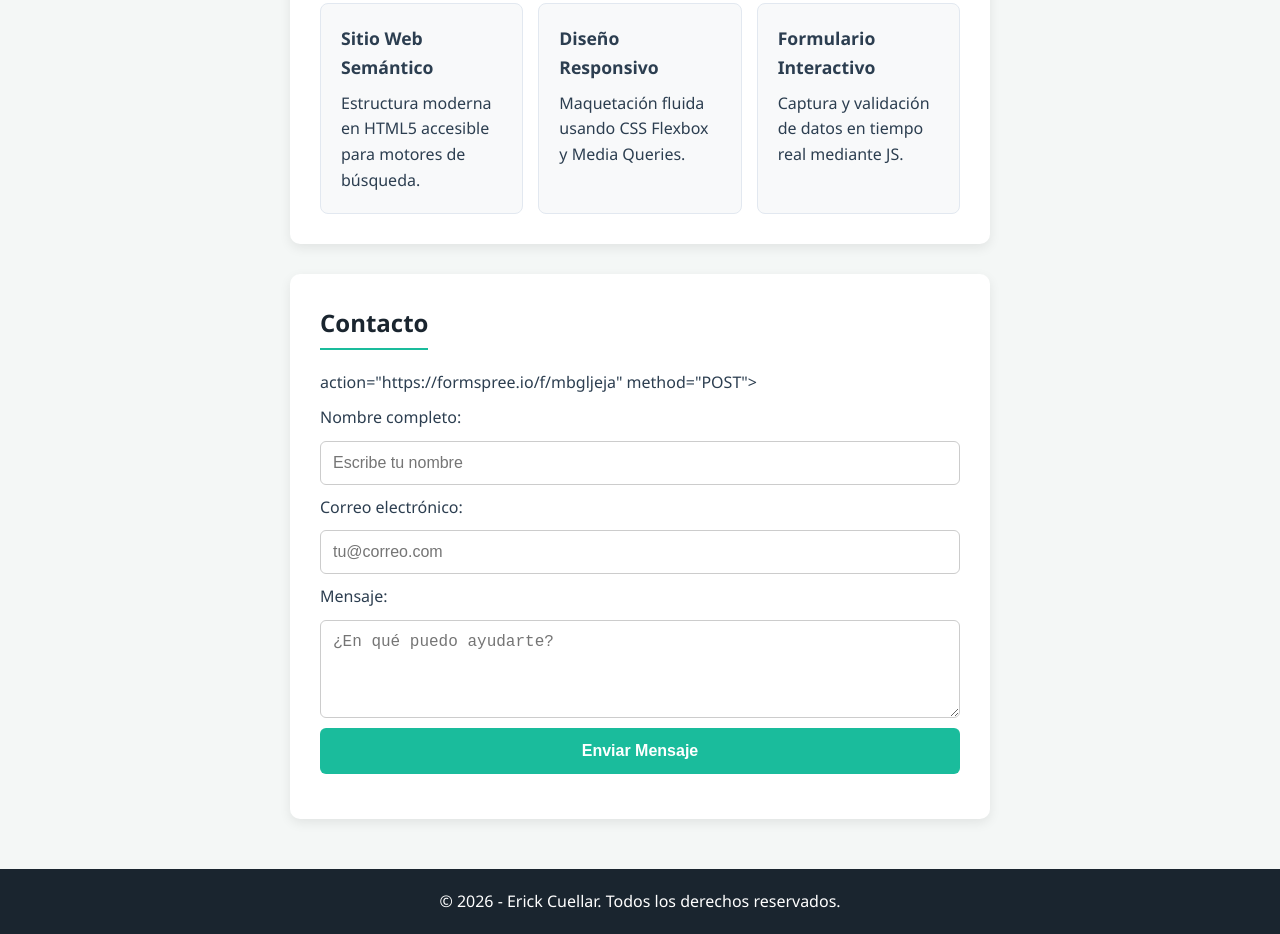
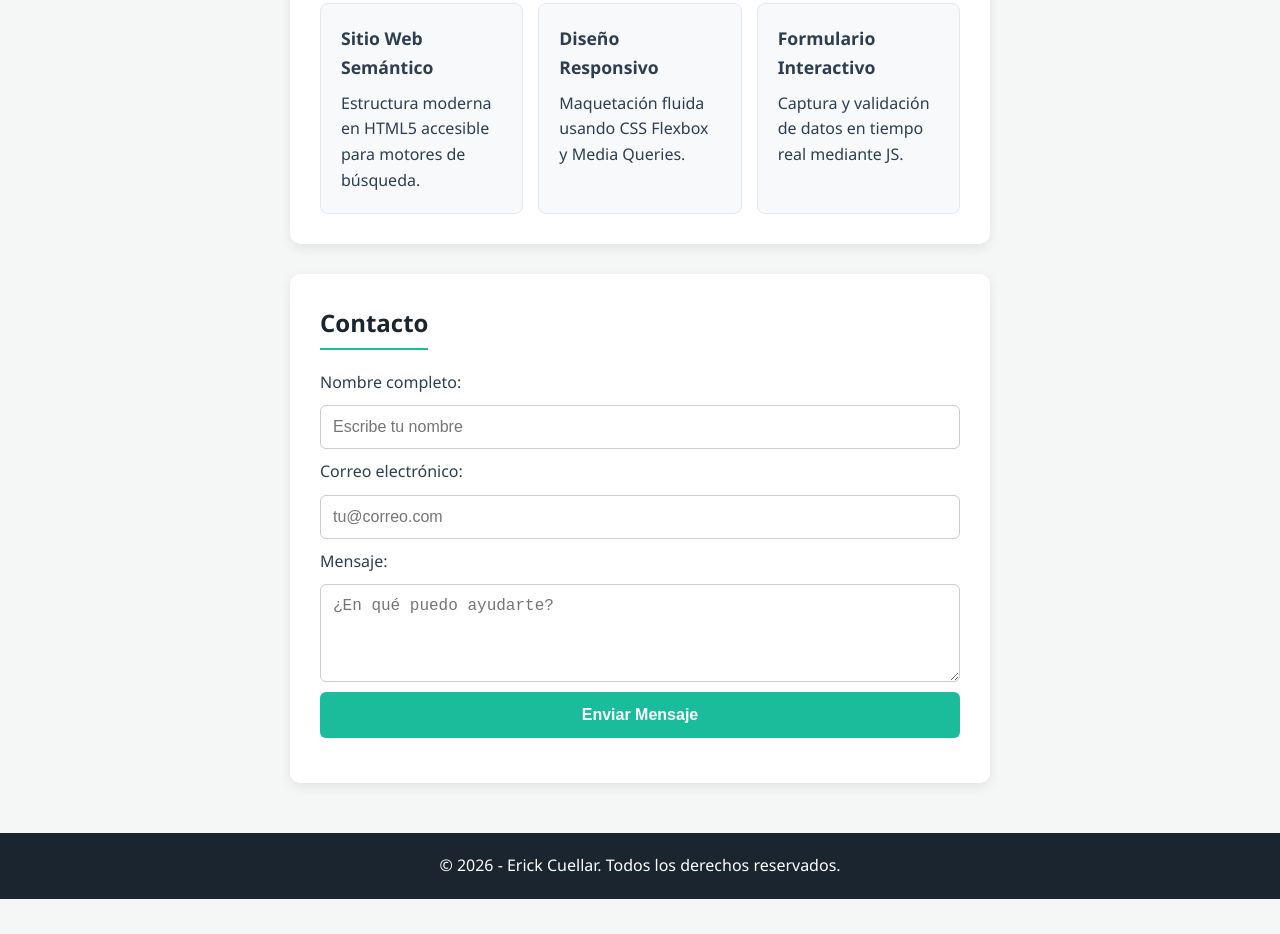
Before and after one commit to G4TOLIBE/mi-portafolio, a plain HTML site: page index.html in a window 1280 px wide. Shown: the part 546-1480 px from the top of the page. After the commit the page ends 1445 px from the top, so only its background shows below. Drawn offline with Linux system fonts and the light colour scheme.

Commit message:
Update index.html

```diff
--- a/index.html
+++ b/index.html
@@ -48,19 +48,21 @@
         <!-- Sección 3: Contacto Dinámico -->
 <section id="contacto">
     <h2>Contacto</h2>
-            <form id="form-contacto"> action="https://formspree.io/f/mbgljeja" method="POST">
 
+    <!-- Asegúrate de abrir la etiqueta con <form -->
+    <form id="form-contacto" action="https://formspree.io/f/mbgljeja" method="POST">
         <label for="nombre">Nombre completo:</label>
-                <input type="text" id="nombre" placeholder="Escribe tu nombre" required>
+        <input type="text" id="nombre" name="nombre" placeholder="Escribe tu nombre" required>
 
         <label for="correo">Correo electrónico:</label>
-                <input type="email" id="correo" placeholder="tu@correo.com" required>
+        <input type="email" id="correo" name="email" placeholder="tu@correo.com" required>
 
         <label for="mensaje">Mensaje:</label>
-                <textarea id="mensaje" rows="4" placeholder="¿En qué puedo ayudarte?" required></textarea>
+        <textarea id="mensaje" name="mensaje" rows="4" placeholder="¿En qué puedo ayudarte?" required></textarea>
 
         <button type="submit">Enviar Mensaje</button>
     </form>
+
     <p id="mensaje-respuesta"></p>
 </section>
     </main>
```
Lines whose indentation alone changed are shown as unchanged.
